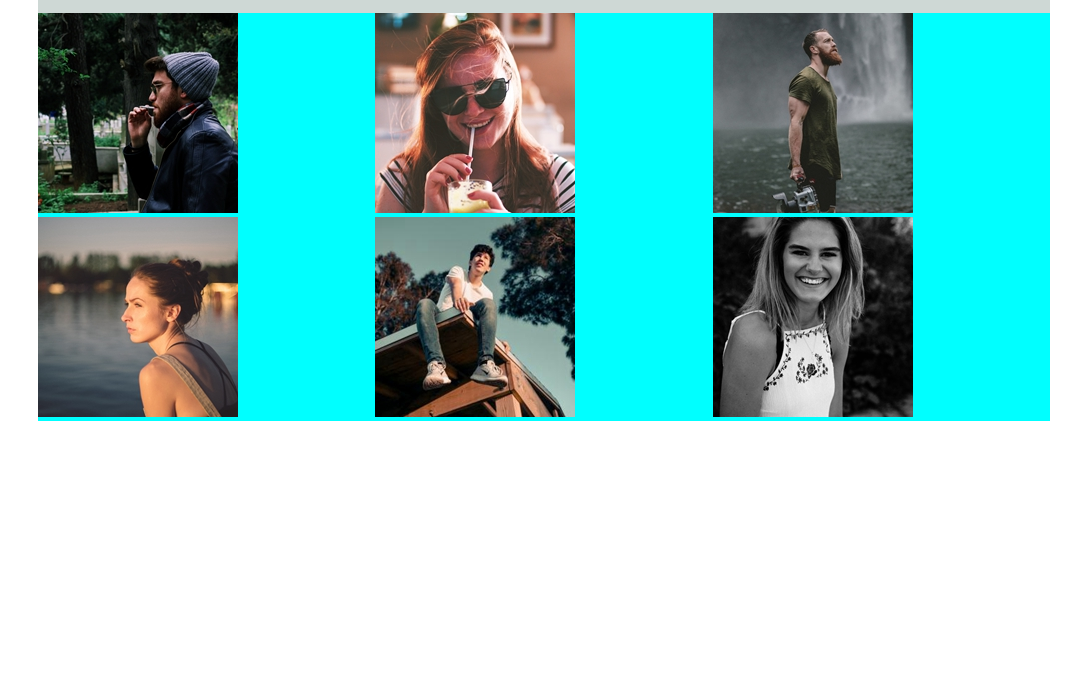
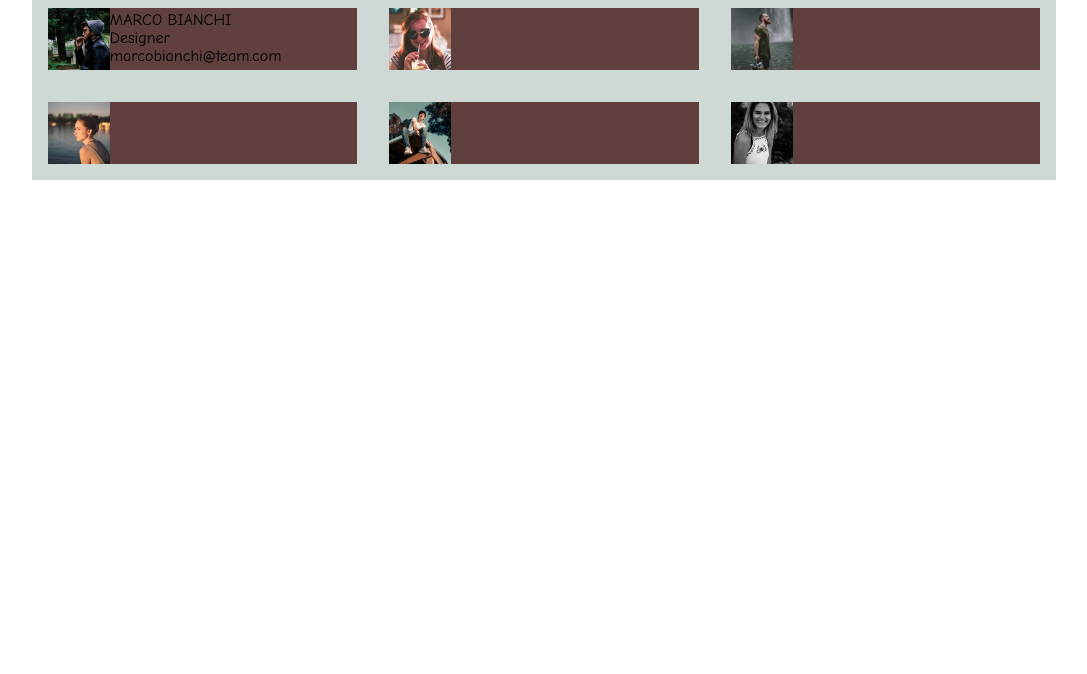
Before and after one commit to danieldorazio/html-css-float-cards, a plain HTML site: page index.html in a window 1280 px wide. Shown: the part 126-800 px from the top of the page, without its empty margins (96-1183 px from the left). Drawn offline with Linux system fonts and the light colour scheme.

Commit message:
svilutto cards, add: INFO

```diff
--- a/css/style.css
+++ b/css/style.css
@@ -1,5 +1,5 @@
 *{
-    border: 0;
+    margin: 0;
     padding: 0;
     box-sizing: border-box;
 }
@@ -13,10 +13,9 @@ body{
     margin: 0 auto;
 }
 
-/* HEADER */ /*bug*/
+/* HEADER */
 header{
     height: 50px;
-    background-color: orange; /*debug test*/
 }
 header h1{
     line-height: 50px;
@@ -28,9 +27,10 @@ header h1{
 /* PARAGRAFO */
 .paragrafo p{
     text-align: center;
+    margin: 1rem 0 1rem;
 }
 
-/* CARDS */ /*clearfix*/ /*bug*/
+/* CARDS */ /*clearfix*/
 .cards::after{
     content: "";
     display: table;
@@ -38,7 +38,25 @@ header h1{
 }
 
 .cards .coloms{
+    padding: 1rem 1rem;
     width: calc(100% / 3);
-    background-color: aqua;
     float: left;
 }
+
+/* PROFILO*//* clearfix */
+.profilo{
+    background-color: rgba(79, 42, 42, 0.87);
+}
+.profilo::after{
+    content: "";
+    display: table;
+    clear: both;
+}
+.profilo img{
+    float:left;
+    max-width: 20%;
+}
+/*dimensione carattere più addatability*/
+.info{  /*da vedere bene come fare a centrare il testo alla foto*/
+    padding: 1%;
+}
--- a/index.html
+++ b/index.html
@@ -25,28 +25,59 @@
 
         <!-- CARDS -->
         <div class="cards">
+
+            <!-- ARR   DA CONTINUARE CON INFO CENTRARE CARATTERE-->
             <div class="arr">
+
                 <div class="coloms">
-                    <img src="img/male1.png" alt="foto profilo: MARCO BIANCHI">
+                    <div class="profilo">
+                            <img src="img/male1.png" alt="foto profilo: MARCO BIANCHI">
+                            <div class="info">
+                                <p>MARCO BIANCHI</p>
+                                <p>Designer</p>
+                                <p>marcobianchi@team.com</p>
+                            </div>
+                    </div>
                 </div>
+
                 <div class="coloms">
-                    <img src="img/female1.png" alt="foto profilo: LAURA ROSSI">
+                    <div class="profilo">
+                        <img src="img/female1.png" alt="foto profilo: LAURA ROSSI">
+                        <p></p>
+                    </div>
                 </div>
+
                 <div class="coloms">
-                    <img src="img/male2.png" alt="foto profilo: GIORGIO VERDI">
+                    <div class="profilo">
+                        <img src="img/male2.png" alt="foto profilo: GIORGIO VERDI">
+                        <p></p>
+                    </div>
                 </div>
             </div>
 
+            <!-- ARR -->
             <div class="arr">
                 <div class="coloms">
-                    <img src="img/female2.png" alt="foto profilo: ">
+                    <div class="profilo">
+                        <img src="img/female2.png" alt="foto profilo: MARTA IpSUM">
+                        <p></p>
+                    </div>
+            </div>
+
+                <div class="coloms">
+                    <div class="profilo">
+                        <img src="img/male3.png" alt="foto profilo: ROBERTO LOREM">
+                        <p></p>
+                    </div>
                 </div>
+
                 <div class="coloms">
-                    <img src="img/male3.png" alt="foto profilo: ROBERTO LOREM">
+                    <div class="profilo">
+                        <img src="img/female3.png" alt="foto profilo: DANIELA AMET">
+                        <p></p>
+                    </div>
                 </div>
-                <div class="coloms">
-                    <img src="img/female3.png" alt="foto profilo: DANIELA AMET">
-                </div>
+
             </div>
         </div>
     </main>
```
